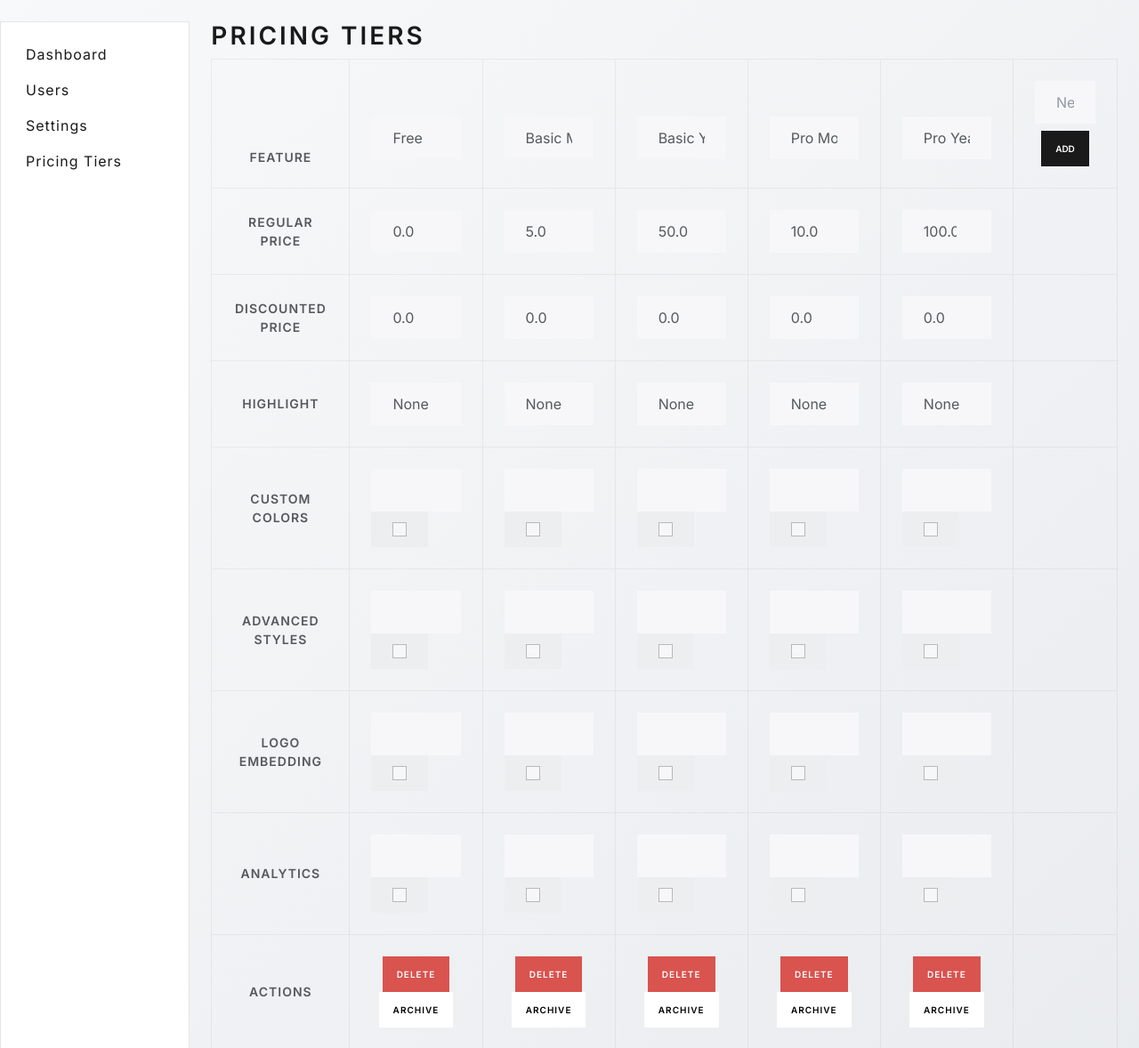
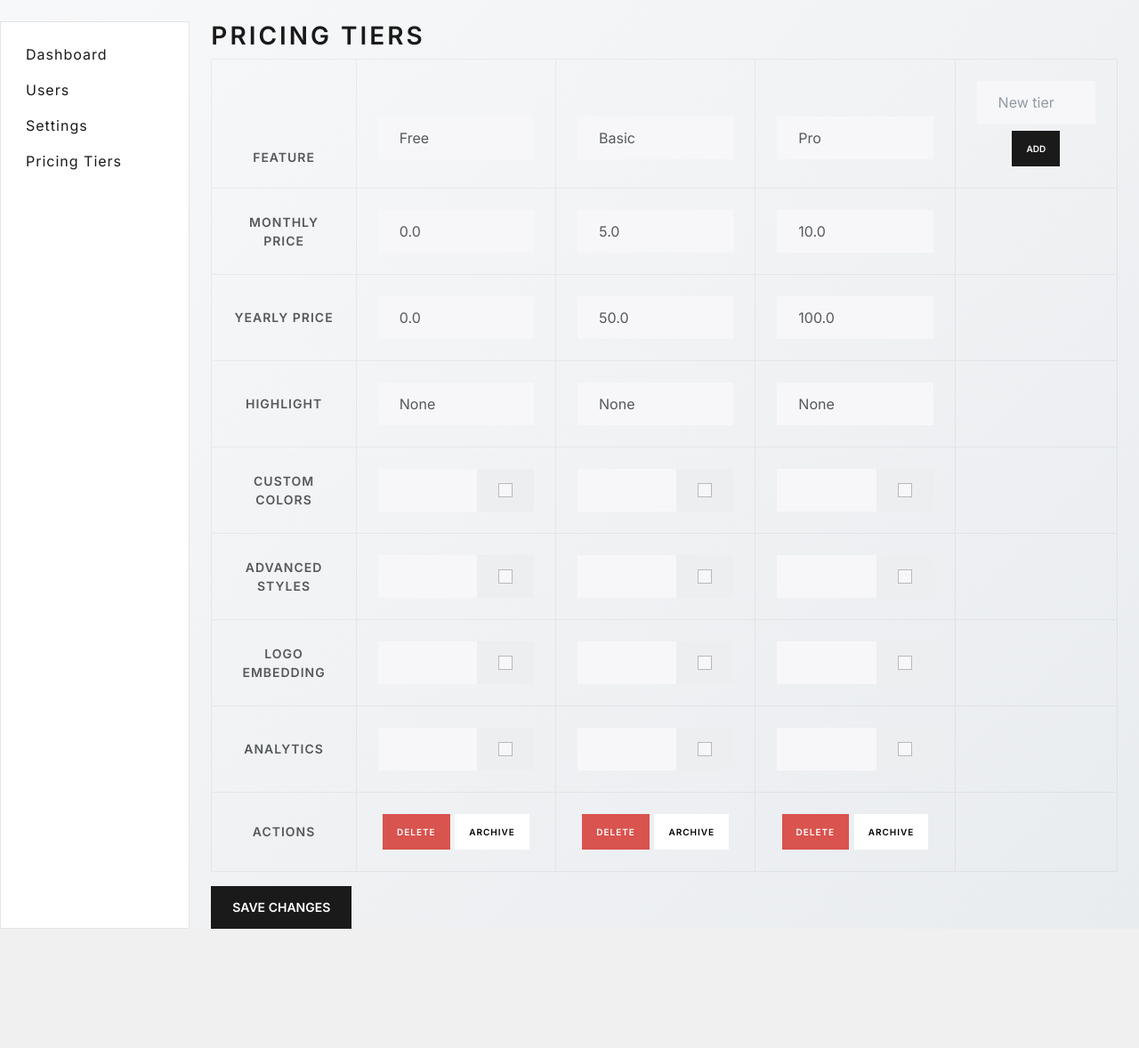
Before and after one commit to aboldguess/QRickLinks, a Flask app: page /admin/tiers in a window 1280 px wide. Shown: the part 100-1278 px from the top of the page at 89% size. After the commit the page ends 1144 px from the top, so only its background shows below. Run offline with Flask 3, Linux system fonts and the light colour scheme; a user stored in the database is signed in; data comes from the database, SQL or seed files in the repository; some libraries are stand-ins or nearby versions.

Commit message:
Add monthly and yearly pricing

```diff
--- a/app.py
+++ b/app.py
@@ -164,8 +164,10 @@ class SubscriptionTier(db.Model):
     """Defines a pricing tier with feature limits."""
     id = db.Column(db.Integer, primary_key=True)
     name = db.Column(db.String(50), nullable=False, unique=True)
-    regular_price = db.Column(db.Float, default=0.0)
-    discounted_price = db.Column(db.Float, default=0.0)
+    # Cost of the subscription when billed monthly
+    monthly_price = db.Column(db.Float, default=0.0)
+    # Cost of the subscription when billed yearly
+    yearly_price = db.Column(db.Float, default=0.0)
     highlight_text = db.Column(db.String(100))
     custom_colors_limit = db.Column(db.Integer)
     custom_colors_unlimited = db.Column(db.Boolean, default=False)
@@ -612,8 +614,13 @@ def admin_tiers():
             return redirect(url_for('admin_tiers'))
         # Update existing tiers with submitted values
         for tier in tiers:
-            tier.regular_price = float(request.form.get(f'{tier.id}_regular_price', tier.regular_price or 0))
-            tier.discounted_price = float(request.form.get(f'{tier.id}_discounted_price', tier.discounted_price or 0))
+            # Update subscription pricing for both billing intervals
+            tier.monthly_price = float(
+                request.form.get(f'{tier.id}_monthly_price', tier.monthly_price or 0)
+            )
+            tier.yearly_price = float(
+                request.form.get(f'{tier.id}_yearly_price', tier.yearly_price or 0)
+            )
             tier.highlight_text = request.form.get(f'{tier.id}_highlight_text', '')
             for feat in features:
                 limit_val = request.form.get(f'{tier.id}_{feat}_limit')
@@ -1049,6 +1056,29 @@ def initialize_database() -> None:
         if added_setting_cols:
             db.session.commit()
 
+        # Subscription tier pricing columns for monthly and yearly costs. Older
+        # databases only store a single price so add the new fields if needed.
+        tier_columns = [
+            row[1]
+            for row in db.session.execute(
+                text("PRAGMA table_info(subscription_tier)")
+            ).fetchall()
+        ]
+        tier_map = {
+            'monthly_price': 'FLOAT DEFAULT 0.0',
+            'yearly_price': 'FLOAT DEFAULT 0.0',
+        }
+        added_tier_cols = False
+        for column, ddl in tier_map.items():
+            if column not in tier_columns:
+                db.session.execute(
+                    text(f"ALTER TABLE subscription_tier ADD COLUMN {column} {ddl}")
+                )
+                added_tier_cols = True
+
+        if added_tier_cols:
+            db.session.commit()
+
         # Ensure a settings row is present
         get_settings()
 
@@ -1059,14 +1089,14 @@ def initialize_database() -> None:
             db.session.add(admin)
             db.session.commit()
 
-        # Create some default subscription tiers if none exist
+        # Create some default subscription tiers if none exist.  The free tier
+        # costs nothing while the paid tiers include monthly and yearly options
+        # that will be displayed on the pricing page.
         if SubscriptionTier.query.count() == 0:
             db.session.add_all([
                 SubscriptionTier(name='Free'),
-                SubscriptionTier(name='Basic Monthly', regular_price=5.0),
-                SubscriptionTier(name='Basic Yearly', regular_price=50.0),
-                SubscriptionTier(name='Pro Monthly', regular_price=10.0),
-                SubscriptionTier(name='Pro Yearly', regular_price=100.0),
+                SubscriptionTier(name='Basic', monthly_price=5.0, yearly_price=50.0),
+                SubscriptionTier(name='Pro', monthly_price=10.0, yearly_price=100.0),
             ])
             db.session.commit()
 
--- a/templates/admin_tiers.html
+++ b/templates/admin_tiers.html
@@ -19,16 +19,16 @@
     </thead>
     <tbody>
       <tr>
-        <th>Regular Price</th>
+        <th>Monthly Price</th>
         {% for tier in tiers %}
-        <td><input type="number" step="0.01" class="form-control" name="{{ tier.id }}_regular_price" value="{{ tier.regular_price }}"></td>
+        <td><input type="number" step="0.01" class="form-control" name="{{ tier.id }}_monthly_price" value="{{ tier.monthly_price }}"></td>
         {% endfor %}
         <td></td>
       </tr>
       <tr>
-        <th>Discounted Price</th>
+        <th>Yearly Price</th>
         {% for tier in tiers %}
-        <td><input type="number" step="0.01" class="form-control" name="{{ tier.id }}_discounted_price" value="{{ tier.discounted_price }}"></td>
+        <td><input type="number" step="0.01" class="form-control" name="{{ tier.id }}_yearly_price" value="{{ tier.yearly_price }}"></td>
         {% endfor %}
         <td></td>
       </tr>
```
Also changed, not shown: templates/pricing.html (+36 -8 lines).
